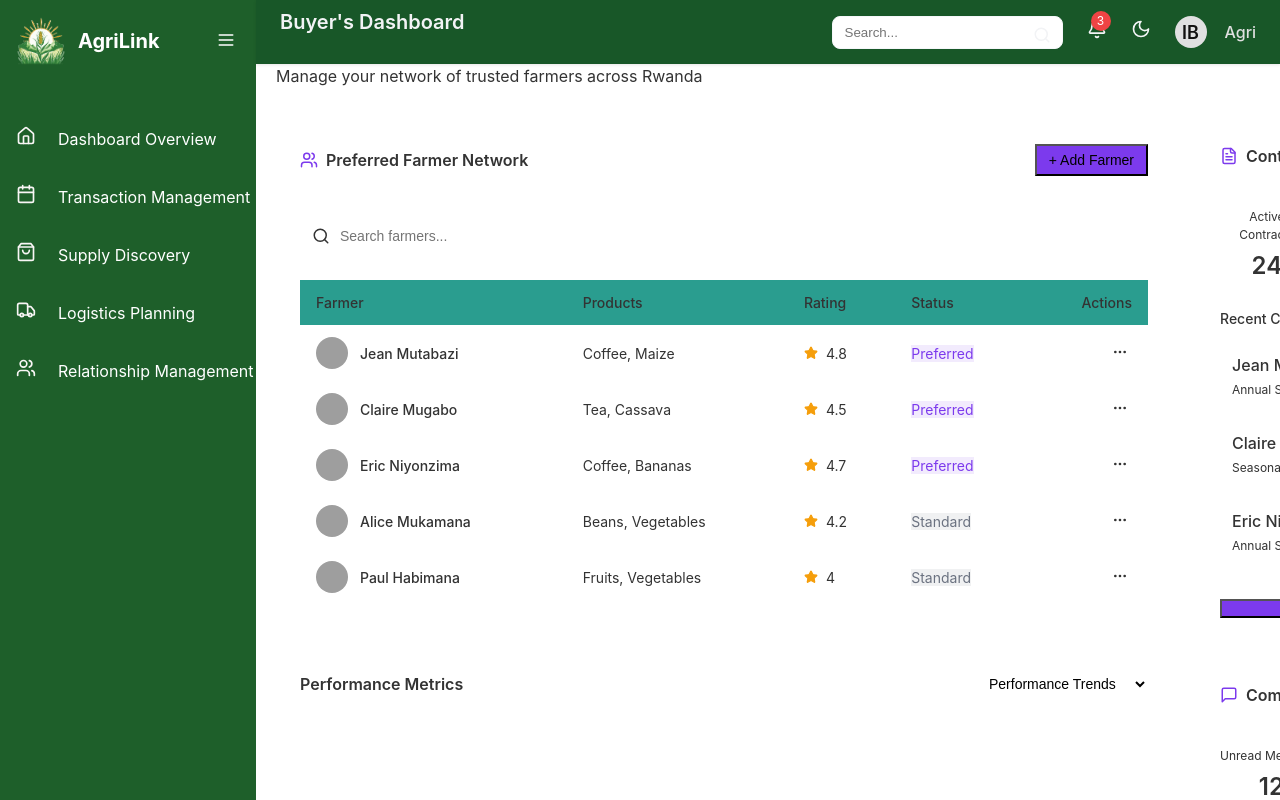
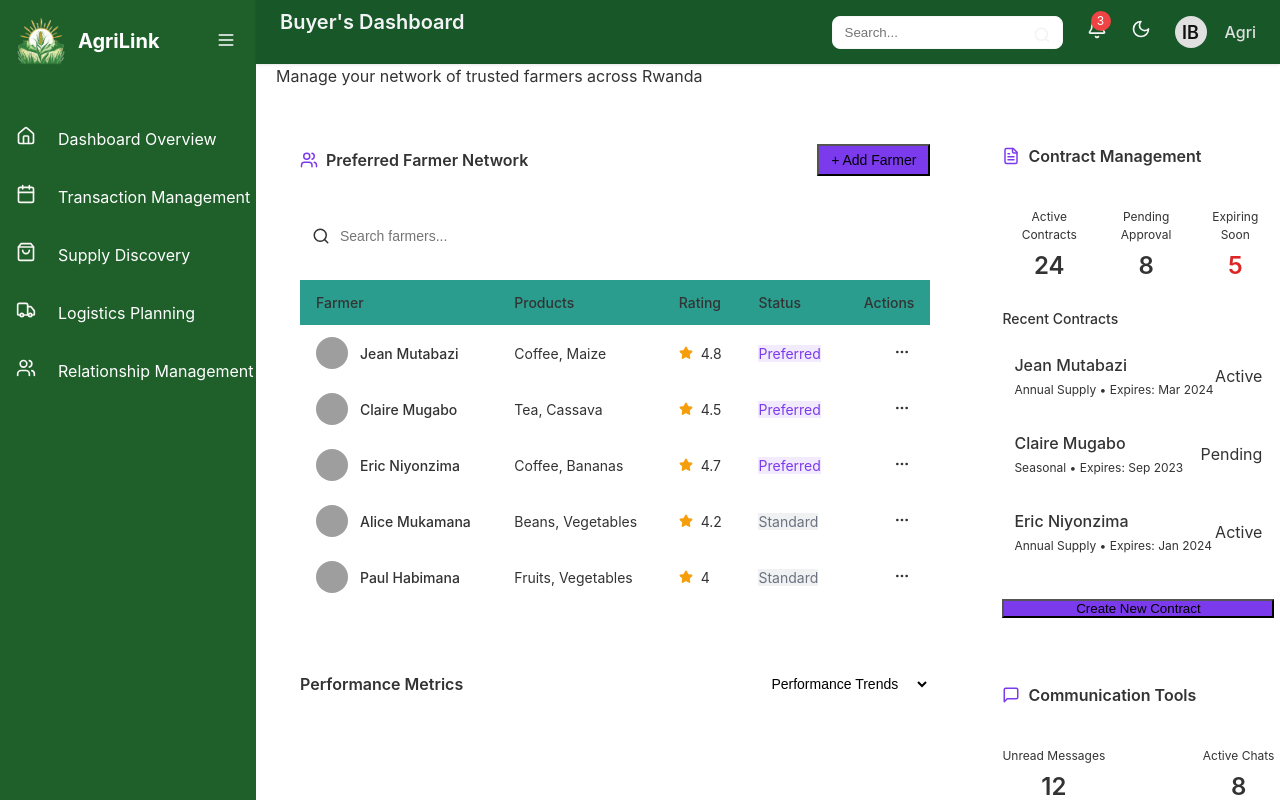
Before and after one commit to kellenmurerwa/AgriLink-Rwanda, a React (Vite) app in the folder agri/: page /relationships in a window 1280 px wide. Built offline with nearby package versions, Linux system fonts and the light colour scheme; grey boxes are pictures that could not be loaded.

Commit message:
Fixed layout widht

```diff
--- a/agri/src/DashboardStyles/LayoutDash.css
+++ b/agri/src/DashboardStyles/LayoutDash.css
@@ -2,13 +2,14 @@
   display: flex;
   width: 100%;
   height: 100vh;
-  overflow: hidden;
+  overflow: auto; /* Allow scrolling if content is too large */
 }
 
 .sideNavBar {
   position: fixed  !important;
   top: 0;
   bottom: 0;
+  width: 16rem;
   z-index: 100!important;
   height: 100vh;
 }
@@ -24,12 +25,16 @@
   padding: 20px;
   background-color: #fff;
   overflow-y: auto;
-  width: 100% !important;
+  width: 83% !important;
 }
 
 @media (max-width: 768px) {
+  .sideNavBar {
+    width: 5rem;
+  }
+
   .contentArea {
-    margin-left: 5rem; /* Match collapsed sidebar width */
+    margin-left: 5rem;
     width: calc(100% - 5rem);
   }
 }
```
